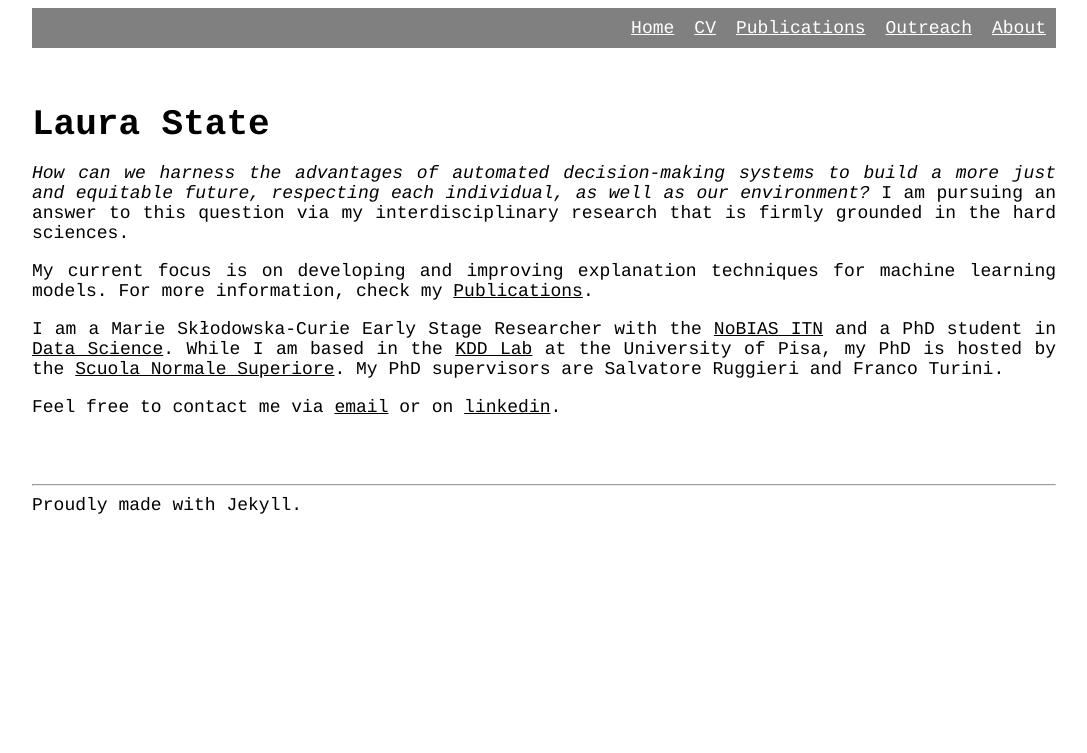
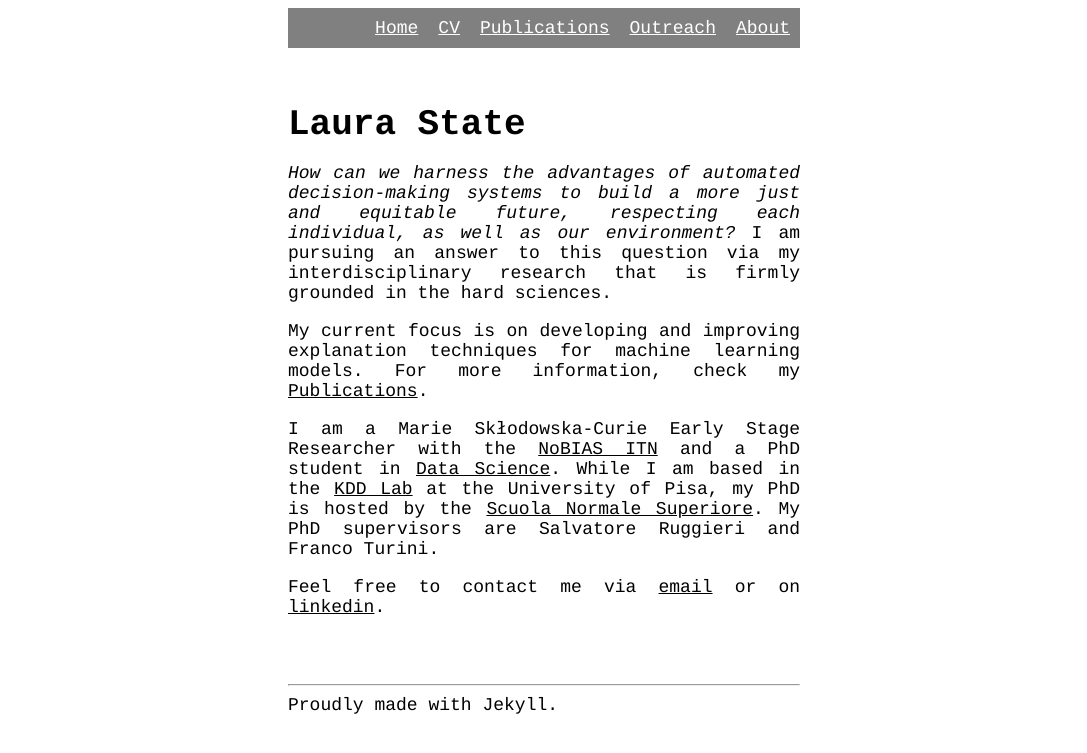
Before and after one commit to lstate/lstate.github.io, a Jekyll site: the page built from _pages/index.markdown, in a window 1280 px wide. Shown: the top 753 px of the page, without its empty margins (96-1183 px from the left). Built offline with Jekyll 4.4.1, drawn with Linux system fonts in a browser that asks for light colours.

Commit message:
Update _general.scss
update margins

```diff
--- a/_sass/_general.scss
+++ b/_sass/_general.scss
@@ -12,8 +12,8 @@ body {
   color: black;
   background-color: white;
 
-  margin-left: 10%;
-  margin-right: 10%;
+  margin-left: 30%;
+  margin-right: 30%;
 
   text-align: justify;
 
```
